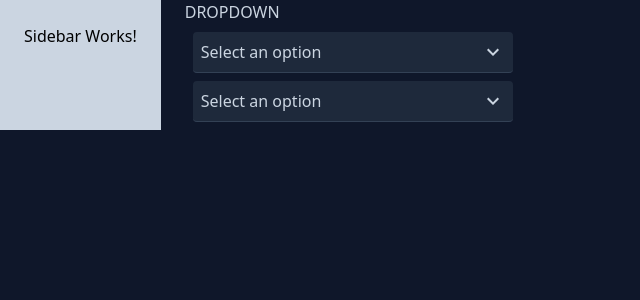
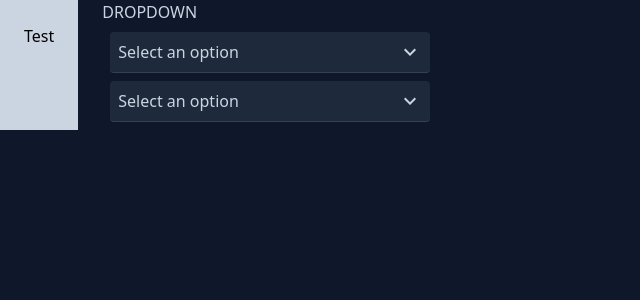
Before and after one commit to SmackSmash/grider-comps, a React (Vite) app: page / in a window 1280 px wide. Shown: the top 300 px of the page, without its empty margins (0-640 px from the left). Built offline with nearby package versions, Linux system fonts and the light colour scheme.

Commit message:
Added Link component to sidebar

```diff
--- a/src/components/Link/Link.jsx
+++ b/src/components/Link/Link.jsx
@@ -1,8 +1,9 @@
 import PropTypes from 'prop-types';
 
 const Link = ({ children, to, ...rest }) => {
-  const handleClick = ({ target }) => {
-    console.log(target, document.location.pathname);
+  const handleClick = e => {
+    e.preventDefault();
+    console.log(e, document.location.pathname);
   };
 
   return (
--- a/src/components/SideBar/SideBar.jsx
+++ b/src/components/SideBar/SideBar.jsx
@@ -1,5 +1,11 @@
+import Link from '../Link/Link';
+
 const SideBar = () => {
-  return <div className='sidebar bg-slate-300 p-6 mr-6'>Sidebar Works!</div>;
+  return (
+    <div className='sidebar bg-slate-300 p-6 mr-6'>
+      <Link to='/test'>Test</Link>
+    </div>
+  );
 };
 
 export default SideBar;
```
